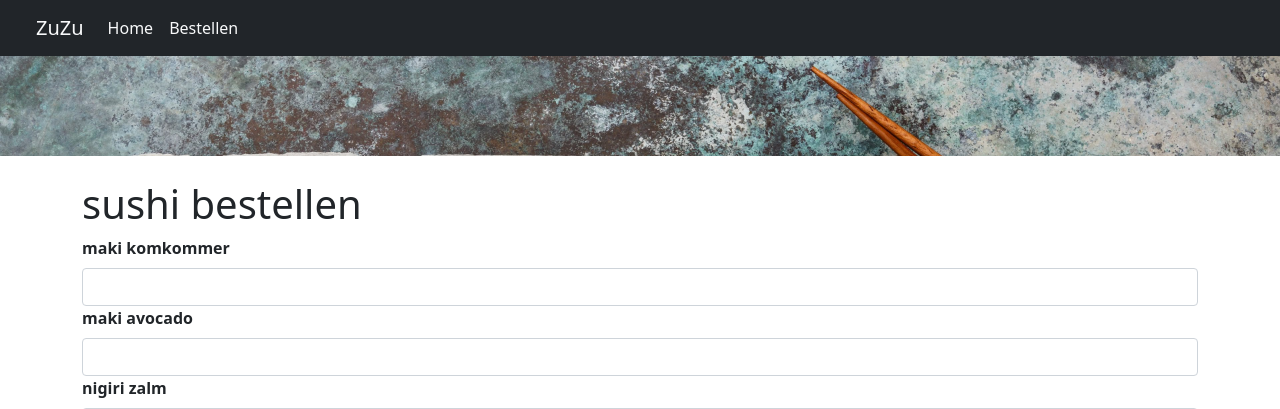
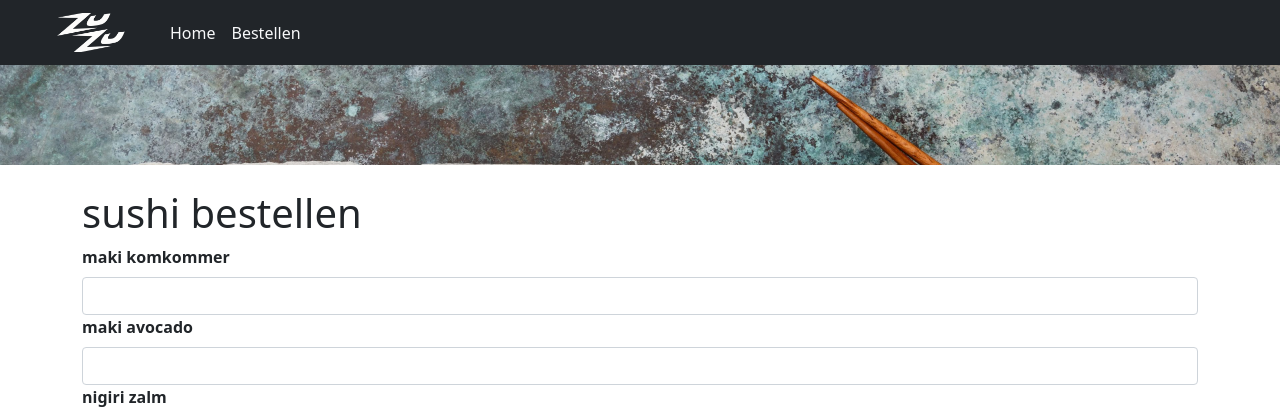
Before and after one commit to D-de-Jong/ZuZu, a PHP site: page /bestelpagina.php in a window 1280 px wide. Shown: the top 409 px of the page. Run offline with PHP 8.4, Linux system fonts and the light colour scheme.

Commit message:
html final

```diff
--- a/besteloverzicht.php
+++ b/besteloverzicht.php
@@ -14,17 +14,17 @@
         <div class="row">
         <nav class="navbar navbar-expand-lg navbar-light bg-dark">
             <div class="container-fluid">
-            <a class="navbar-brand text-light" href="#">ZuZu</a>
+              <a class="navbar-brand text-light" href="#"><img src="img/image (4).png" alt="" style="width: 110px;"></a>
               <button class="navbar-toggler" type="button" data-bs-toggle="collapse" data-bs-target="#navbarNav" aria-controls="navbarNav" aria-expanded="false" aria-label="Toggle navigation">
                 <span class="navbar-toggler-icon"></span>
               </button>
               <div class="collapse navbar-collapse" id="navbarNav">
                 <ul class="navbar-nav">
                     <li class="nav-item">
-                      <a class="nav-link disabled text-light" href="#" tabindex="-1" aria-disabled="false">Home</a>
+                        <a class="nav-link text-light" href="index.php" tabindex="-1" aria-disabled="true">Home</a>
                       </li>
                   <li class="nav-item">
-                  <a class="nav-link text-light" href="#">bestellen</a>
+                    <a class="nav-link text-light" href="form.php" tabindex="-1" aria-disabled="true">Bestellen</a>
                   </li>
                 </ul>
               </div>
--- a/bestelpagina.php
+++ b/bestelpagina.php
@@ -15,17 +15,17 @@
         <div class="row">
         <nav class="navbar navbar-expand-lg navbar-light bg-dark">
             <div class="container-fluid">
-              <a class="navbar-brand text-light" href="#">ZuZu</a>
+              <a class="navbar-brand text-light" href="#"><img src="img/image (4).png" alt="" style="width: 110px;"></a>
               <button class="navbar-toggler" type="button" data-bs-toggle="collapse" data-bs-target="#navbarNav" aria-controls="navbarNav" aria-expanded="false" aria-label="Toggle navigation">
                 <span class="navbar-toggler-icon"></span>
               </button>
               <div class="collapse navbar-collapse" id="navbarNav">
                 <ul class="navbar-nav">
+                    <li class="nav-item">
+                        <a class="nav-link text-light" href="index.php" tabindex="-1" aria-disabled="true">Home</a>
+                      </li>
                   <li class="nav-item">
-                    <a class="nav-link disabled text-light" href="#" tabindex="-1" aria-disabled="true">Home</a>
-                  </li>
-                  <li class="nav-item">
-                    <a class="nav-link text-light" href="#">Bestellen</a>
+                    <a class="nav-link text-light" href="form.php" tabindex="-1" aria-disabled="true">Bestellen</a>
                   </li>
                 </ul>
               </div>
--- a/form.php
+++ b/form.php
@@ -15,17 +15,17 @@
         <div class="row">
         <nav class="navbar navbar-expand-lg navbar-light bg-dark">
             <div class="container-fluid">
-            <a class="navbar-brand text-light" href="#">ZuZu</a>
+              <a class="navbar-brand text-light" href="#"><img src="img/image (4).png" alt="" style="width: 110px;"></a>
               <button class="navbar-toggler" type="button" data-bs-toggle="collapse" data-bs-target="#navbarNav" aria-controls="navbarNav" aria-expanded="false" aria-label="Toggle navigation">
                 <span class="navbar-toggler-icon"></span>
               </button>
               <div class="collapse navbar-collapse" id="navbarNav">
                 <ul class="navbar-nav">
                     <li class="nav-item">
-                      <a class="nav-link disabled text-light" href="#" tabindex="-1" aria-disabled="true">home</a>
+                        <a class="nav-link text-light" href="index.php" tabindex="-1" aria-disabled="true">Home</a>
                       </li>
                   <li class="nav-item">
-                  <a class="nav-link text-light" href="#">bestellen</a>
+                    <a class="nav-link text-light" href="form.php" tabindex="-1" aria-disabled="true">Bestellen</a>
                   </li>
                 </ul>
               </div>
--- a/index.php
+++ b/index.php
@@ -15,17 +15,17 @@
         <div class="row">
         <nav class="navbar navbar-expand-lg navbar-light bg-dark">
             <div class="container-fluid">
-              <a class="navbar-brand text-light" href="#">ZuZu</a>
+              <a class="navbar-brand text-light" href="#"><img src="img/image (4).png" alt="" style="width: 110px;"></a>
               <button class="navbar-toggler" type="button" data-bs-toggle="collapse" data-bs-target="#navbarNav" aria-controls="navbarNav" aria-expanded="false" aria-label="Toggle navigation">
                 <span class="navbar-toggler-icon"></span>
               </button>
               <div class="collapse navbar-collapse" id="navbarNav">
                 <ul class="navbar-nav">
                     <li class="nav-item">
-                        <a class="nav-link disabled text-light" href="#" tabindex="-1" aria-disabled="true">home</a>
+                        <a class="nav-link text-light" href="index.php" tabindex="-1" aria-disabled="true">Home</a>
                       </li>
                   <li class="nav-item">
-                    <a class="nav-link text-light" href="#">bestellen</a>
+                    <a class="nav-link text-light" href="form.php" tabindex="-1" aria-disabled="true">Bestellen</a>
                   </li>
                 </ul>
               </div>
```
Lines whose indentation alone changed are shown as unchanged.
